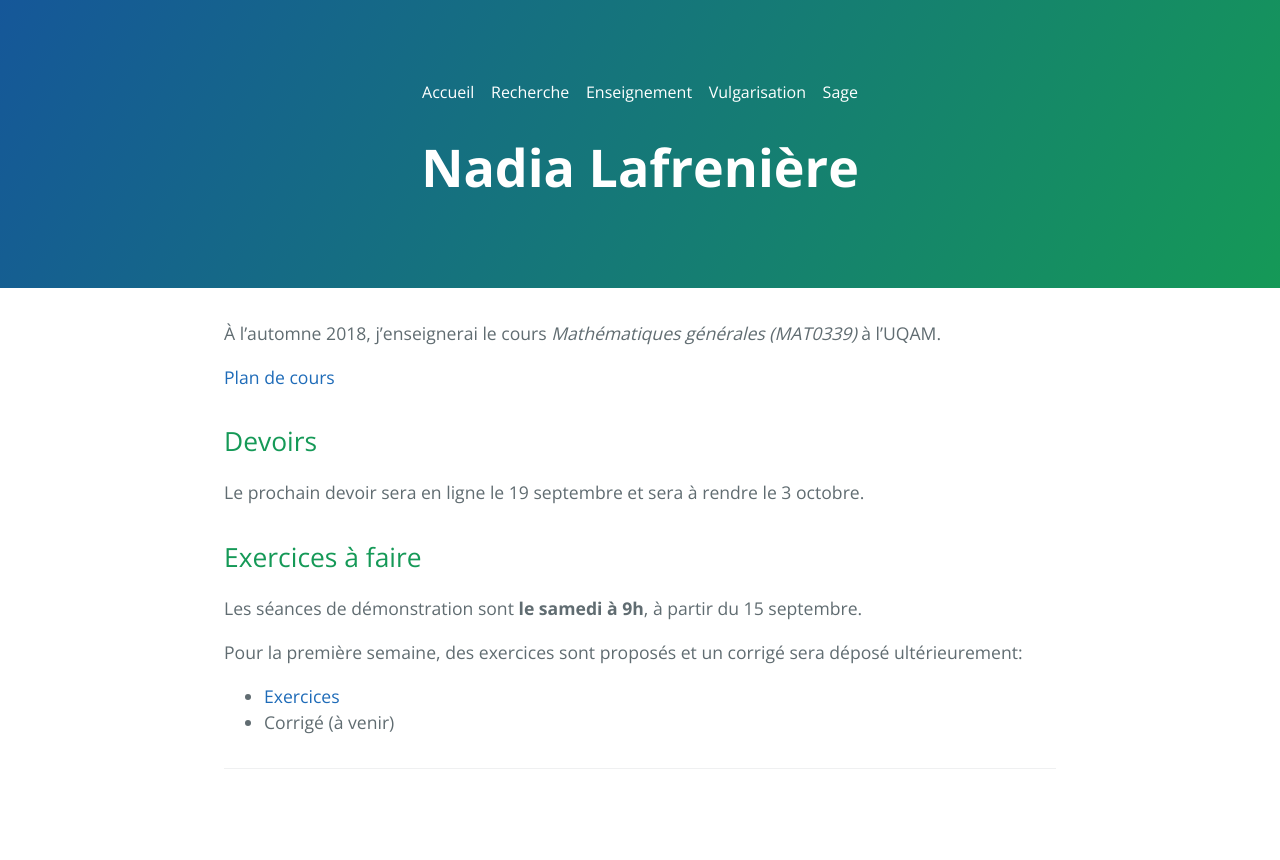
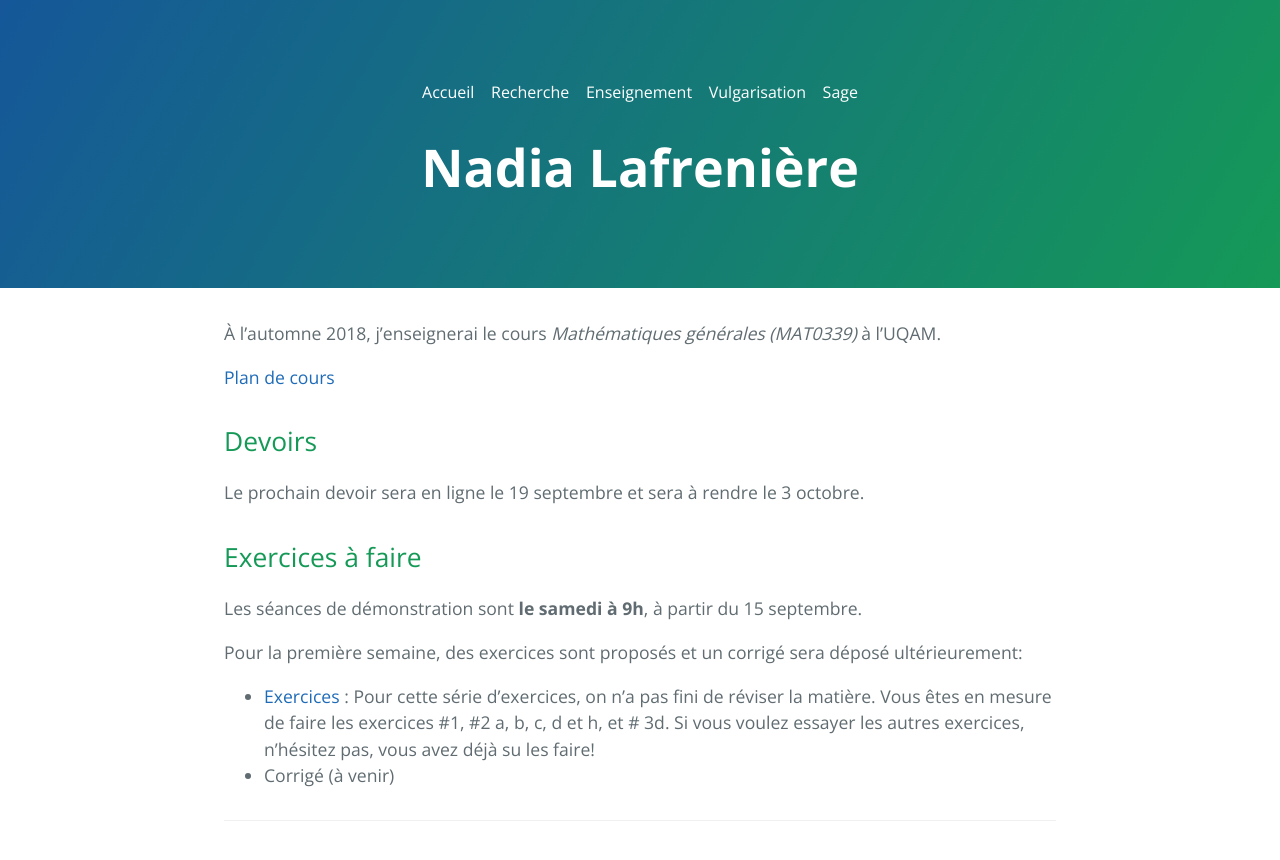
Before and after one commit to nadialafreniere/nadialafreniere.github.io, a Jekyll site: the page built from enseignement.md, in a window 1280 px wide. Shown: the top 860 px of the page. Built offline with Jekyll 4.4.1, drawn with Linux system fonts in a browser that asks for light colours; our own code applies the rules of GitHub Pages for plain Markdown files.

Commit message:
Mention exercices 1

```diff
--- a/enseignement.md
+++ b/enseignement.md
@@ -10,5 +10,5 @@ Le prochain devoir sera en ligne le 19 septembre et sera à rendre le 3 octobre.
 Les séances de démonstration sont  **le samedi à 9h**, à partir du 15 septembre.
 
 Pour la première semaine, des exercices sont proposés et un corrigé sera déposé ultérieurement:
-* [Exercices](Exercices1.pdf)
+* [Exercices](Exercices1.pdf) : Pour cette série d'exercices, on n'a pas fini de réviser la matière. Vous êtes en mesure de faire les exercices #1, #2 a, b, c, d et h, et # 3d. Si vous voulez essayer les autres exercices, n'hésitez pas, vous avez déjà su les faire!
 * Corrigé (à venir)
```
